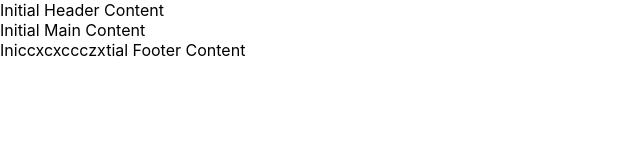
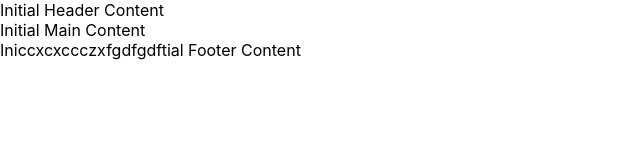
Before and after one commit to pooja12-dev/github_conflict, a React (Create React App) app: page / in a window 1280 px wide. Shown: the top 160 px of the page, without its empty margins (0-640 px from the left). Built offline with nearby package versions, Linux system fonts and the light colour scheme.

Commit message:
change footer in branch 1

```diff
--- a/src/Footer.js
+++ b/src/Footer.js
@@ -1,7 +1,7 @@
 import React from "react";
 
 const Footer = () => {
-  return <footer>Iniccxcxccczxtial Footer Content</footer>;
+  return <footer>Iniccxcxccczxfgdfgdftial Footer Content</footer>;
 };
 
 export default Footer;
```
